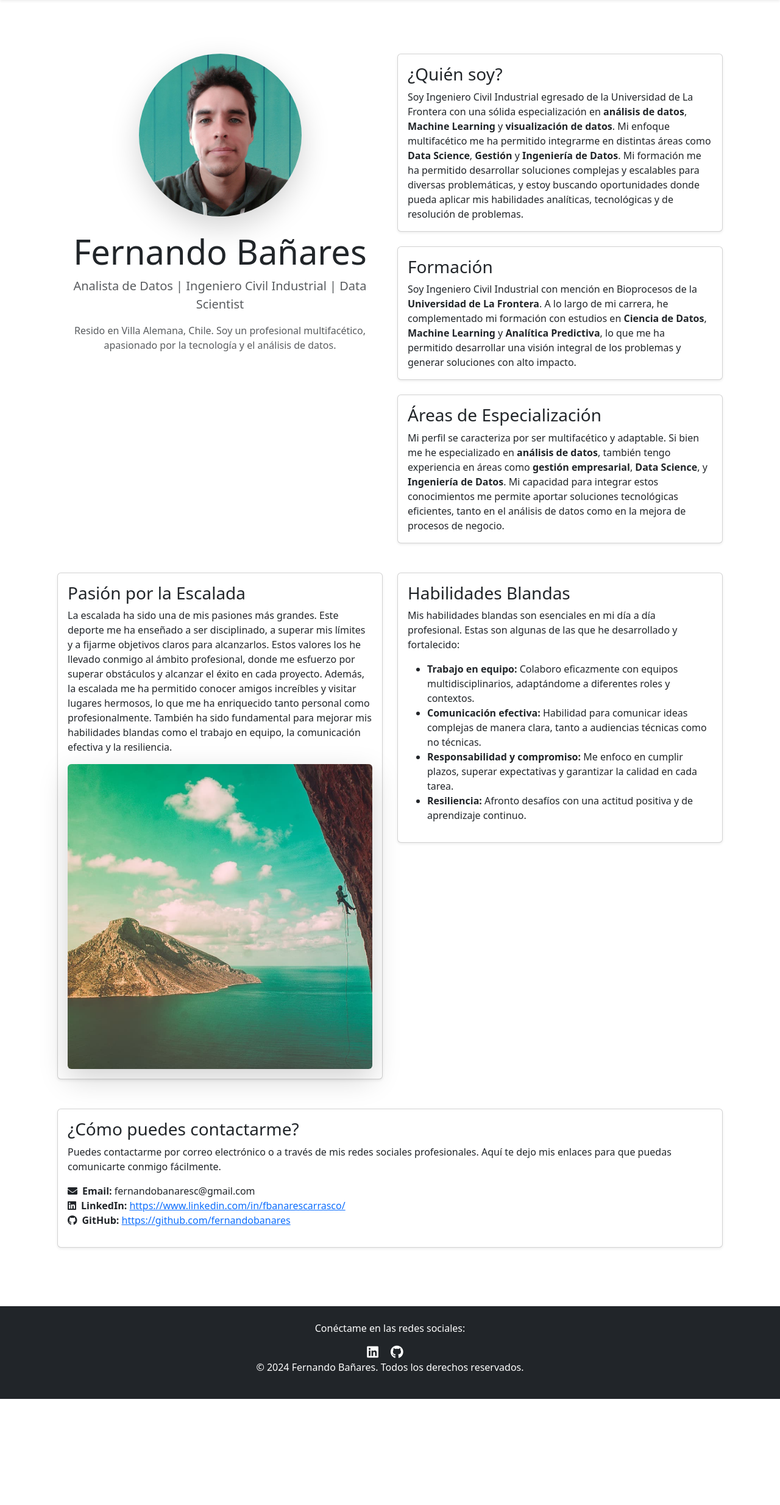
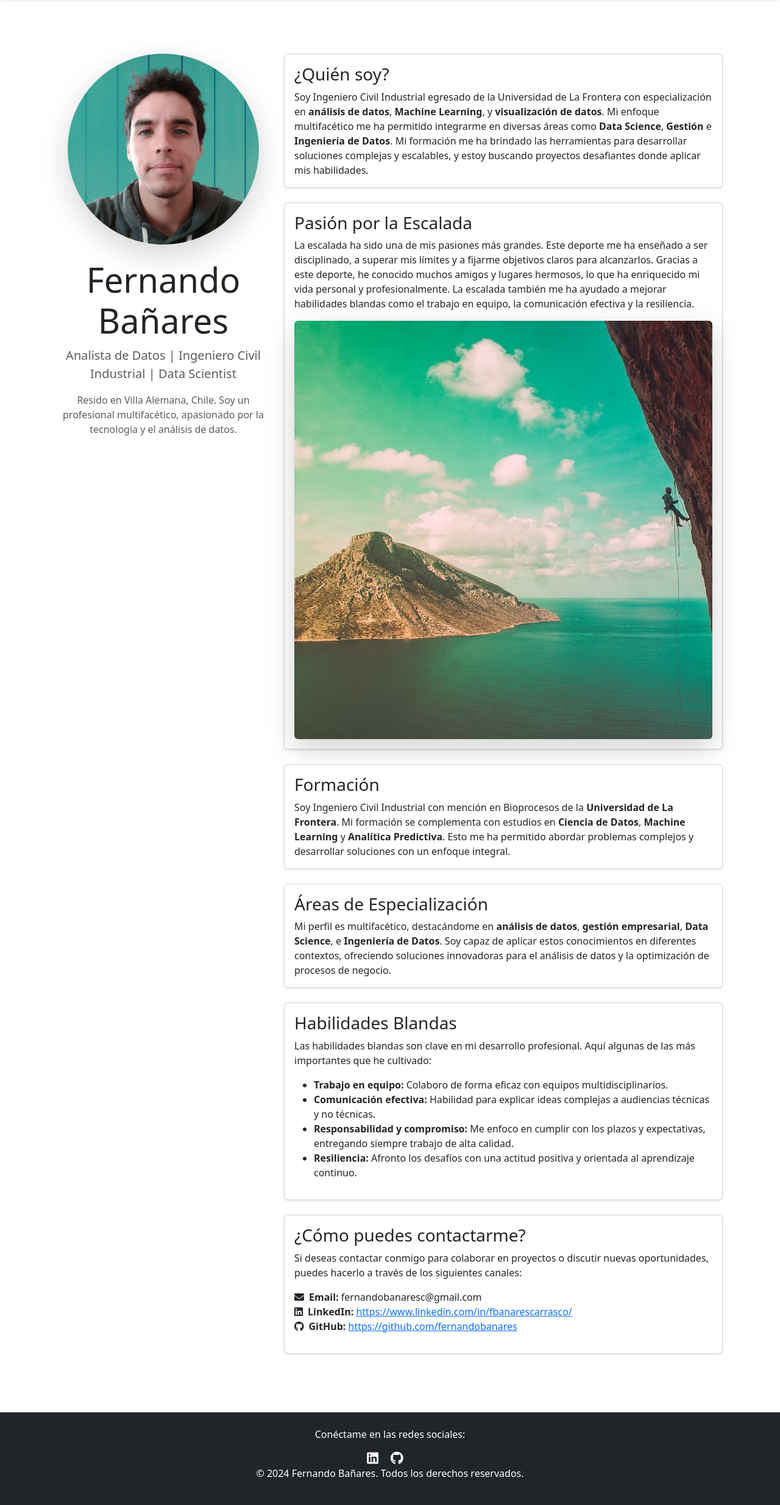
Before and after one commit to fernandobanares/portafolio1, a Django app: page /sobre-mi/ in a window 1280 px wide. Shown: the part 56-2524 px from the top of the page at 61% size. Before the commit the page ends 2350 px from the top, so only its background shows below. Run offline with Django 5.2, Linux system fonts and the light colour scheme.

Commit message:
6 mejora sobre_mi

```diff
--- a/templates/sobre_mi.html
+++ b/templates/sobre_mi.html
@@ -7,21 +7,31 @@
 <div class="container my-5">
     <div class="row">
         <!-- Columna de información personal y foto -->
-        <div class="col-lg-6 col-md-12 mb-4 text-center">
-            <img src="{% static 'images/fernando_banares.jpg' %}" class="img-fluid rounded-circle shadow-lg" alt="Fernando Bañares" style="max-width: 50%; height: auto;">
+        <div class="col-lg-4 col-md-12 mb-4 text-center">
+            <img src="{% static 'images/fernando_banares.jpg' %}" class="img-fluid rounded-circle shadow-lg" alt="Fernando Bañares" style="max-width: 90%; height: auto;">
             <h1 class="display-4 mt-4">Fernando Bañares</h1>
             <p class="lead text-muted">Analista de Datos | Ingeniero Civil Industrial | Data Scientist</p>
             <p class="text-muted">Resido en Villa Alemana, Chile. Soy un profesional multifacético, apasionado por la tecnología y el análisis de datos.</p>
         </div>
 
-        <!-- Columna de texto -->
-        <div class="col-lg-6 col-md-12 mb-4">
+        <!-- Columna de contenido de texto -->
+        <div class="col-lg-8 col-md-12 mb-4">
             <div class="card shadow-sm mb-4">
                 <div class="card-body">
                     <h3 class="card-title">¿Quién soy?</h3>
                     <p class="card-text">
-                        Soy Ingeniero Civil Industrial egresado de la Universidad de La Frontera con una sólida especialización en <strong>análisis de datos</strong>, <strong>Machine Learning</strong> y <strong>visualización de datos</strong>. Mi enfoque multifacético me ha permitido integrarme en distintas áreas como <strong>Data Science</strong>, <strong>Gestión</strong> y <strong>Ingeniería de Datos</strong>. Mi formación me ha permitido desarrollar soluciones complejas y escalables para diversas problemáticas, y estoy buscando oportunidades donde pueda aplicar mis habilidades analíticas, tecnológicas y de resolución de problemas.
+                        Soy Ingeniero Civil Industrial egresado de la Universidad de La Frontera con especialización en <strong>análisis de datos</strong>, <strong>Machine Learning</strong>, y <strong>visualización de datos</strong>. Mi enfoque multifacético me ha permitido integrarme en diversas áreas como <strong>Data Science</strong>, <strong>Gestión</strong> e <strong>Ingeniería de Datos</strong>. Mi formación me ha brindado las herramientas para desarrollar soluciones complejas y escalables, y estoy buscando proyectos desafiantes donde aplicar mis habilidades.
                     </p>
+                </div>
+            </div>
+
+            <div class="card shadow-sm mb-4">
+                <div class="card-body">
+                    <h3 class="card-title">Pasión por la Escalada</h3>
+                    <p class="card-text">
+                        La escalada ha sido una de mis pasiones más grandes. Este deporte me ha enseñado a ser disciplinado, a superar mis límites y a fijarme objetivos claros para alcanzarlos. Gracias a este deporte, he conocido muchos amigos y lugares hermosos, lo que ha enriquecido mi vida personal y profesionalmente. La escalada también me ha ayudado a mejorar habilidades blandas como el trabajo en equipo, la comunicación efectiva y la resiliencia.
+                    </p>
+                    <img src="{% static 'images/escalada.jpg' %}" class="img-fluid rounded shadow-lg" alt="Escalada en roca" style="max-width: 100%; height: auto;">
                 </div>
             </div>
 
@@ -29,7 +39,7 @@
                 <div class="card-body">
                     <h3 class="card-title">Formación</h3>
                     <p class="card-text">
-                        Soy Ingeniero Civil Industrial con mención en Bioprocesos de la <strong>Universidad de La Frontera</strong>. A lo largo de mi carrera, he complementado mi formación con estudios en <strong>Ciencia de Datos</strong>, <strong>Machine Learning</strong> y <strong>Analítica Predictiva</strong>, lo que me ha permitido desarrollar una visión integral de los problemas y generar soluciones con alto impacto.
+                        Soy Ingeniero Civil Industrial con mención en Bioprocesos de la <strong>Universidad de La Frontera</strong>. Mi formación se complementa con estudios en <strong>Ciencia de Datos</strong>, <strong>Machine Learning</strong> y <strong>Analítica Predictiva</strong>. Esto me ha permitido abordar problemas complejos y desarrollar soluciones con un enfoque integral.
                     </p>
                 </div>
             </div>
@@ -38,53 +48,33 @@
                 <div class="card-body">
                     <h3 class="card-title">Áreas de Especialización</h3>
                     <p class="card-text">
-                        Mi perfil se caracteriza por ser multifacético y adaptable. Si bien me he especializado en <strong>análisis de datos</strong>, también tengo experiencia en áreas como <strong>gestión empresarial</strong>, <strong>Data Science</strong>, y <strong>Ingeniería de Datos</strong>. Mi capacidad para integrar estos conocimientos me permite aportar soluciones tecnológicas eficientes, tanto en el análisis de datos como en la mejora de procesos de negocio.
+                        Mi perfil es multifacético, destacándome en <strong>análisis de datos</strong>, <strong>gestión empresarial</strong>, <strong>Data Science</strong>, e <strong>Ingeniería de Datos</strong>. Soy capaz de aplicar estos conocimientos en diferentes contextos, ofreciendo soluciones innovadoras para el análisis de datos y la optimización de procesos de negocio.
                     </p>
                 </div>
             </div>
-        </div>
-    </div>
 
-    <!-- Sección de Pasión por la Escalada y Habilidades Blandas -->
-    <div class="row">
-        <div class="col-md-6 mb-4">
-            <div class="card shadow-sm mb-4">
-                <div class="card-body">
-                    <h3 class="card-title">Pasión por la Escalada</h3>
-                    <p class="card-text">
-                        La escalada ha sido una de mis pasiones más grandes. Este deporte me ha enseñado a ser disciplinado, a superar mis límites y a fijarme objetivos claros para alcanzarlos. Estos valores los he llevado conmigo al ámbito profesional, donde me esfuerzo por superar obstáculos y alcanzar el éxito en cada proyecto. Además, la escalada me ha permitido conocer amigos increíbles y visitar lugares hermosos, lo que me ha enriquecido tanto personal como profesionalmente. También ha sido fundamental para mejorar mis habilidades blandas como el trabajo en equipo, la comunicación efectiva y la resiliencia.
-                    </p>
-                    <img src="{% static 'images/escalada.jpg' %}" class="img-fluid rounded shadow-lg" alt="Escalada en roca" style="max-width: 100%; height: auto;">
-                </div>
-            </div>
-        </div>
-
-        <div class="col-md-6 mb-4">
+            <!-- Habilidades Blandas -->
             <div class="card shadow-sm mb-4">
                 <div class="card-body">
                     <h3 class="card-title">Habilidades Blandas</h3>
                     <p class="card-text">
-                        Mis habilidades blandas son esenciales en mi día a día profesional. Estas son algunas de las que he desarrollado y fortalecido:
+                        Las habilidades blandas son clave en mi desarrollo profesional. Aquí algunas de las más importantes que he cultivado:
                     </p>
                     <ul>
-                        <li><strong>Trabajo en equipo:</strong> Colaboro eficazmente con equipos multidisciplinarios, adaptándome a diferentes roles y contextos.</li>
-                        <li><strong>Comunicación efectiva:</strong> Habilidad para comunicar ideas complejas de manera clara, tanto a audiencias técnicas como no técnicas.</li>
-                        <li><strong>Responsabilidad y compromiso:</strong> Me enfoco en cumplir plazos, superar expectativas y garantizar la calidad en cada tarea.</li>
-                        <li><strong>Resiliencia:</strong> Afronto desafíos con una actitud positiva y de aprendizaje continuo.</li>
+                        <li><strong>Trabajo en equipo:</strong> Colaboro de forma eficaz con equipos multidisciplinarios.</li>
+                        <li><strong>Comunicación efectiva:</strong> Habilidad para explicar ideas complejas a audiencias técnicas y no técnicas.</li>
+                        <li><strong>Responsabilidad y compromiso:</strong> Me enfoco en cumplir con los plazos y expectativas, entregando siempre trabajo de alta calidad.</li>
+                        <li><strong>Resiliencia:</strong> Afronto los desafíos con una actitud positiva y orientada al aprendizaje continuo.</li>
                     </ul>
                 </div>
             </div>
-        </div>
-    </div>
 
-    <!-- ¿Cómo puedes contactarme? -->
-    <div class="row">
-        <div class="col-md-12 mb-4">
+            <!-- ¿Cómo contactarme? -->
             <div class="card shadow-sm mb-4">
                 <div class="card-body">
                     <h3 class="card-title">¿Cómo puedes contactarme?</h3>
                     <p class="card-text">
-                        Puedes contactarme por correo electrónico o a través de mis redes sociales profesionales. Aquí te dejo mis enlaces para que puedas comunicarte conmigo fácilmente.
+                        Si deseas contactar conmigo para colaborar en proyectos o discutir nuevas oportunidades, puedes hacerlo a través de los siguientes canales:
                     </p>
                     <ul class="list-unstyled">
                         <li><i class="fas fa-envelope me-2"></i><strong>Email:</strong> fernandobanaresc@gmail.com</li>
```
